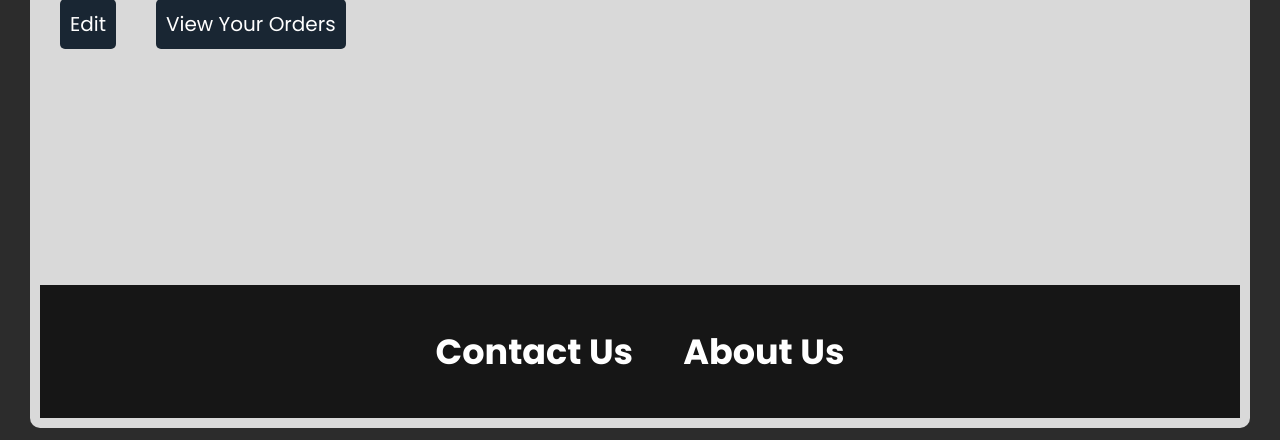
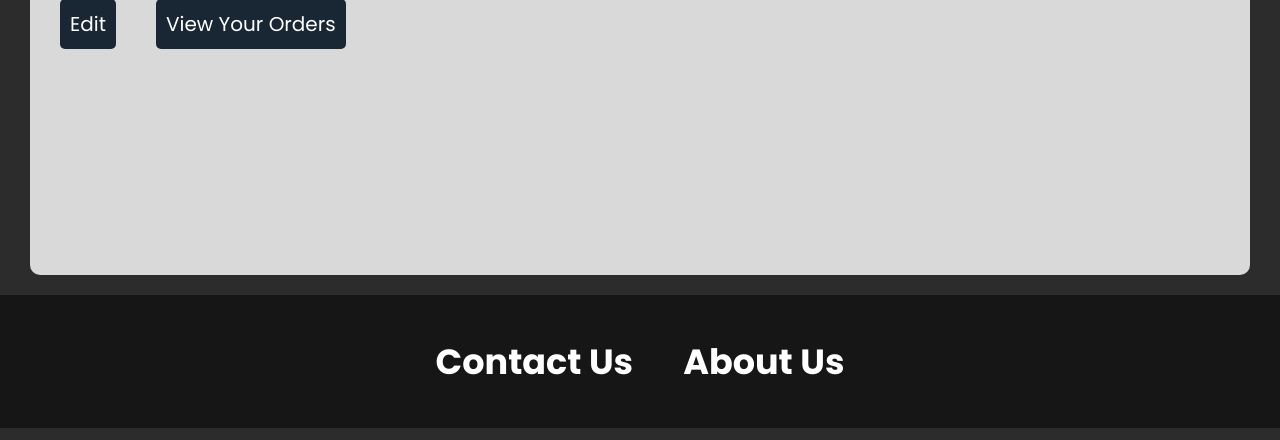
Before and after one commit to MhmdBu50/Ink_Panels, a PHP site: page /myprofile.php in a window 1280 px wide. Shown: the part 360-800 px from the top of the page. Run offline with PHP 8.4, Linux system fonts and the light colour scheme; the visitor is signed in with stand-in values (Sample User, id 1); data that the repository does not hold is empty; some web fonts are replaced.

Commit message:
some bug fixes

```diff
--- a/CSS/Style.css
+++ b/CSS/Style.css
@@ -147,9 +147,10 @@
         }
 
         #site-footer {
-            padding: 20px;
+            padding: 20px 0;
             background-color: #161616;
             margin-top: 20px;
+            width: 100vw;
           }
 
           .footer-content {
--- a/myprofile.php
+++ b/myprofile.php
@@ -107,12 +107,11 @@
       <div class="buttons">
       <button onclick='openPopup()' class="vieworders">Edit</button>
       <a href="myOrders.php"><input type="button" value="View Your Orders" id="vieworders" class="vieworders"></a>
-
-</div>
+    </div>
 
     </div>
+    </div>
 
-    <?php require"footer.php"?>
 
 
 <script>
@@ -137,6 +136,6 @@
     });
 </script>
 
-
+<?php require"footer.php"?>
 </body>
 </html>
```
